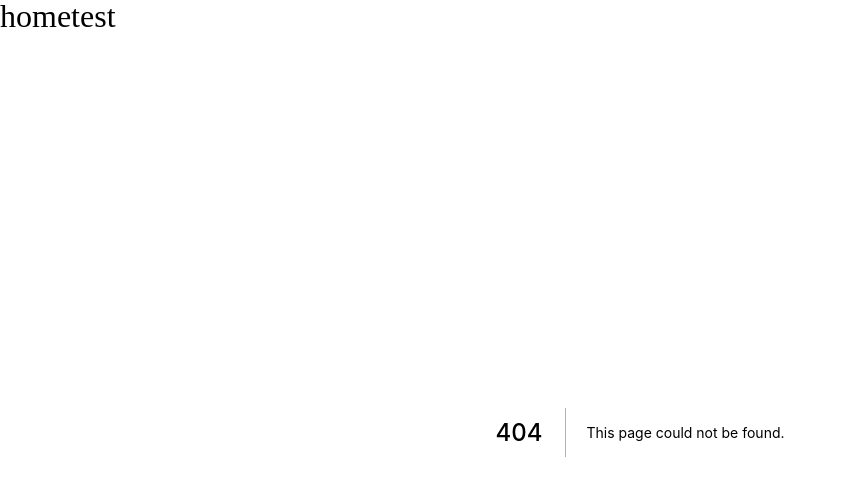
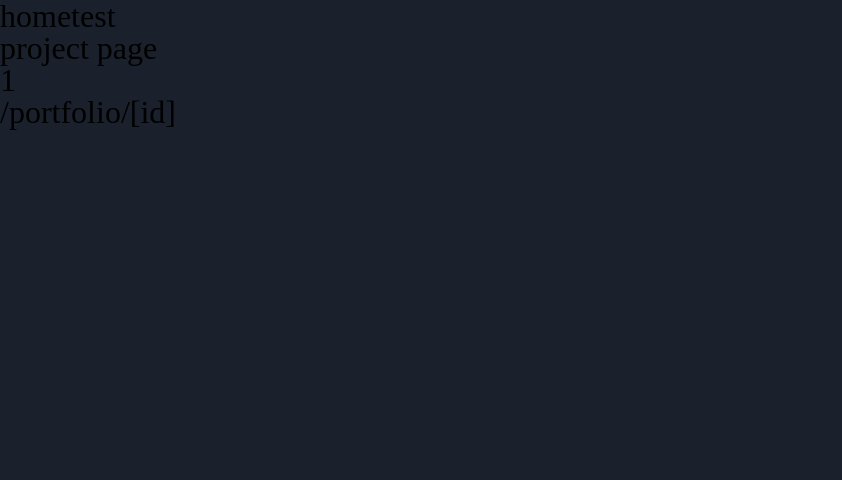
Before and after one commit to hareguu89/nextjs-boilerplate, a Next.js app: page /portfolio/1 in a window 1280 px wide. Before the commit this address had no page. Shown: the top 480 px of the page, without its empty margins (0-842 px from the left). Built offline with nearby package versions, Linux system fonts and the light colour scheme.

Commit message:
Update dynamic routing

```diff
--- /dev/null
+++ b/pages/portfolio/[id].tsx
@@ -0,0 +1,23 @@
+import { NextPage } from 'next'
+import { useRouter, NextRouter } from 'next/router'
+// interface PortfolioProjectPageProps {}
+
+const PortfolioProjectPage: NextPage = () => {
+	// To access dynamic segment value
+	const router: NextRouter = useRouter()
+
+	console.log('router.pathname :', router.pathname)
+	console.log('router.query:', router.query)
+	// send a request to some backend server
+	// to fetch the piece of data with an id of router.query.id
+
+	return (
+		<>
+			<div>project page</div>
+			<div>{router.query?.id}</div>
+			<div>{router.pathname}</div>
+		</>
+	)
+}
+
+export default PortfolioProjectPage
--- /dev/null
+++ b/pages/portfolio/index.tsx
@@ -0,0 +1,5 @@
+const PortfolioPage = () => {
+	return <div> portfolio page</div>
+}
+
+export default PortfolioPage
```
Also changed, not shown: tsconfig.json (+7 -1 lines), 1 other file (tests, documents, lock files or other folders).
